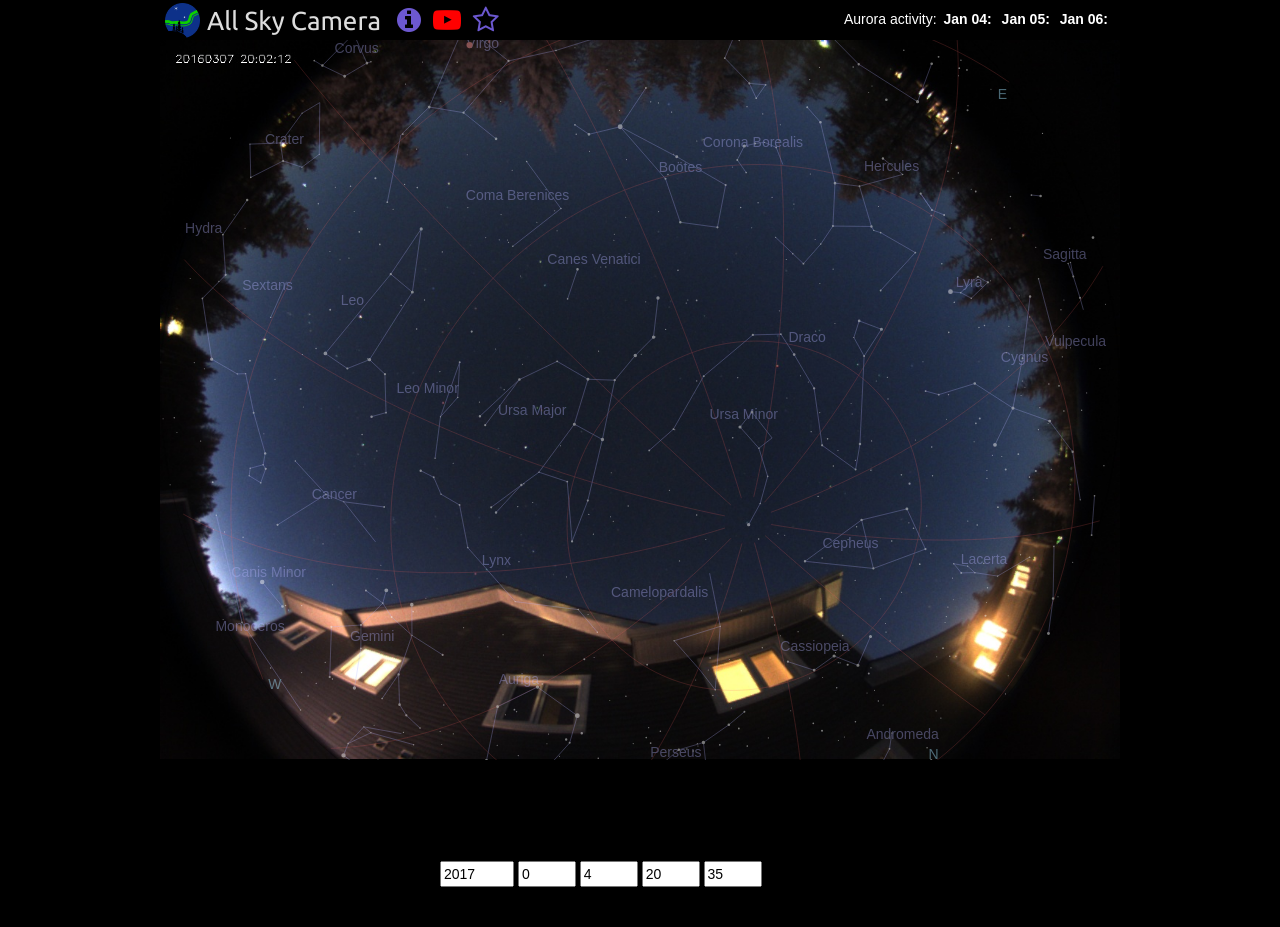
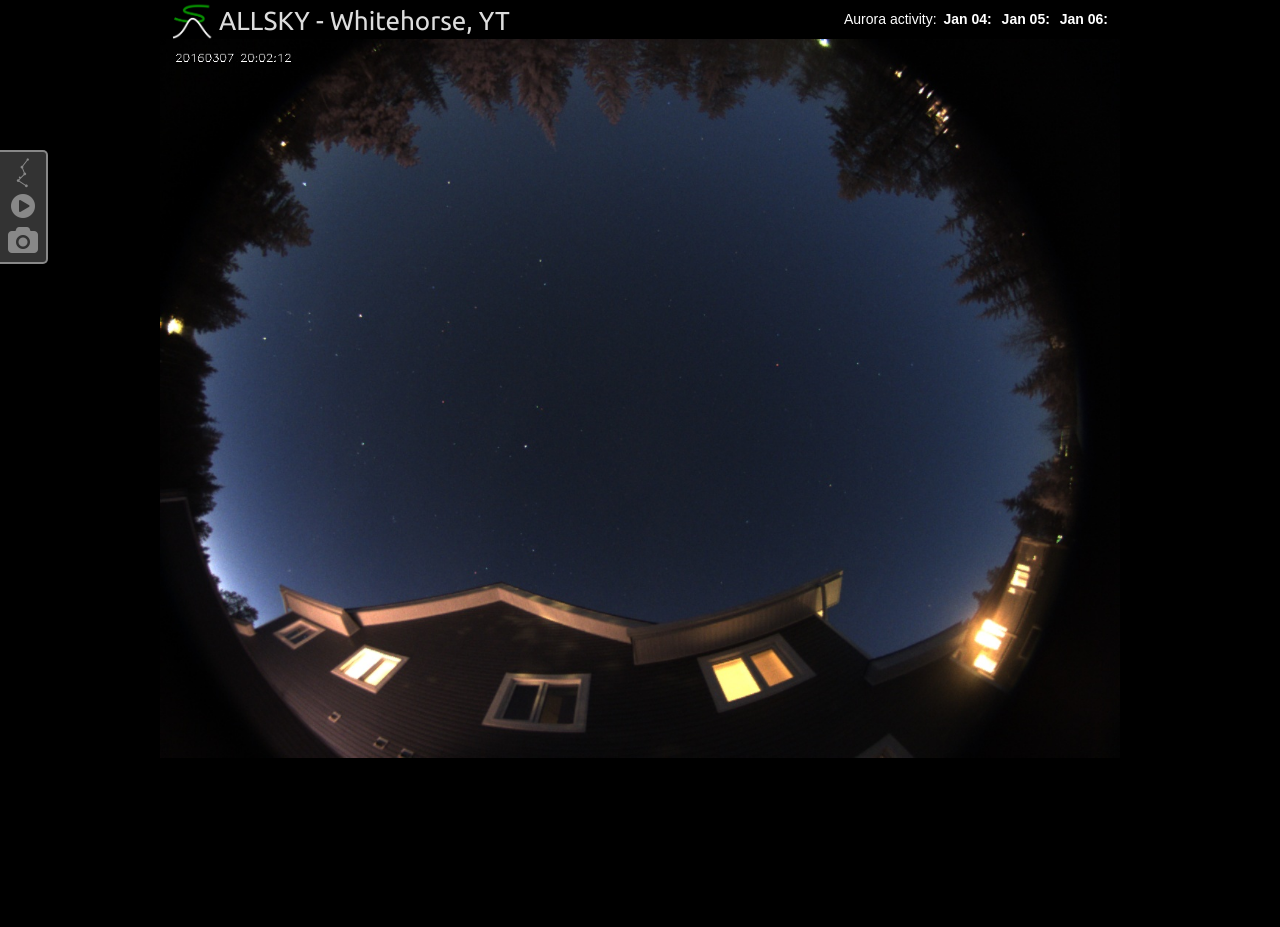
Before and after one commit to AllskyTeam/allsky-website, a PHP site: page / in a window 1280 px wide. Run offline with PHP 8.4, Linux system fonts and the light colour scheme; data that the repository does not hold is empty; some libraries are stand-ins or nearby versions.

Commit message:
ADDED sidebar

```diff
--- /dev/null
+++ b/allsky-font.css
@@ -0,0 +1,29 @@
+@font-face {
+  font-family: 'allsky';
+  src:  url('fonts/allsky.eot?thds7v');
+  src:  url('fonts/allsky.eot?thds7v#iefix') format('embedded-opentype'),
+    url('fonts/allsky.ttf?thds7v') format('truetype'),
+    url('fonts/allsky.woff?thds7v') format('woff'),
+    url('fonts/allsky.svg?thds7v#allsky') format('svg');
+  font-weight: normal;
+  font-style: normal;
+}
+
+[class^="allsky-"], [class*=" allsky-"] {
+  /* use !important to prevent issues with browser extensions that change fonts */
+  font-family: 'allsky' !important;
+  speak: none;
+  font-style: normal;
+  font-weight: normal;
+  font-variant: normal;
+  text-transform: none;
+  line-height: 1;
+
+  /* Better Font Rendering =========== */
+  -webkit-font-smoothing: antialiased;
+  -moz-osx-font-smoothing: grayscale;
+}
+
+.allsky-constellation:before {
+  content: "\e900";
+}
--- a/allsky.css
+++ b/allsky.css
@@ -15,17 +15,17 @@ body {
 	float: left;
 	color: #DDD;
 	font-size: 26px;
-	padding-left: 42px;
+	padding-left: 54px;
     margin-left: 5px;
     margin-top: 2px;
-	background: url('allsky-logo.png') left center;
-	background-size: 35px;
+	background: url('aurora-logo.png') left center;
+	background-size: 57px;
     background-repeat: no-repeat;
     font-family: 'Ubuntu', sans-serif;
     font-weight: 400;
 }
 
-.menu {
+/*.menu {
 	float: left;
 	margin: 6px 5px 5px 12px;
 }
@@ -39,28 +39,57 @@ body {
 .menu i:hover,
 .menu i.active {
 	color: orange;
-}
+}*/
 
 .info {
 	padding: 8px;
 	position: fixed;
 	top: 80px;
-	left: 0px;
-	border-top-right-radius: 5px;
-	border-bottom-right-radius: 5px;
+	right: 0px;
+	border-top-left-radius: 5px;
+	border-bottom-left-radius: 5px;
 	background-color: #333;
 	border: 2px solid #555;
-	border-left: none;
+	border-right: none;
 }
 
 .info ul {
 	list-style: none;
 	padding-left: 10px;
-    	margin-bottom: 0;
+    margin-bottom: 0;
 }
 
 .info ul li i {
 	margin-right: 3px;
+}
+
+#sidebar {
+	position: fixed;
+    left: 0;
+    top: 150px;
+    padding: 0;
+    padding: 5px;
+	border-top-right-radius: 5px;
+	border-bottom-right-radius: 5px;
+	background-color: #333;
+	border: 2px solid #888;
+	border-left: none;
+	z-index: 2;
+}
+
+#sidebar li {
+	list-style: none;
+}
+
+#sidebar li i {
+	cursor: pointer;
+	color: #888;
+	margin: 2px 0;
+}
+
+#sidebar li i:hover,
+#sidebar li i.active {
+	color: orange;
 }
 
 .notification {
@@ -70,14 +99,20 @@ body {
 .date-picker-container{
 	position: fixed;
 	bottom: 0px;
-	width: 400px;
+	width: 450px;
 	left: 50%;
-	margin-left: -200px;
+	margin-left: -225px;
 	margin-bottom: 40px;
 }
 
-input, select {
-	color: black;
+input {
+	color: white;
+    background-color: gray;
+    border: none;
+    border-radius: 4px;
+    padding: 3px;
+    text-align: center;
+    font-weight: bold;
 }
 
 #imageContainer {
--- a/controller.js
+++ b/controller.js
@@ -2,21 +2,16 @@ var app = angular.module('allsky', ['ngLodash']);
 
 $(document).ready(function(){
 
-    $('#overlayBtn').on("click", function(){
-		$('.options').fadeToggle();
-		$('#starmap_container').fadeToggle();
-	});
-
 	$(function(){
-		$('.date-picker').on("change", function(e){
+		$('.date-picker').on("input", function(e){
 
 			if (e.target.value.length < 2){
 				$("#" + e.target.id).val("0" + e.target.value);
 			}
 			var dateString = $('#year').val()  + "-" + $('#month').val() + "-" + $('#day').val() + " " + $('#hour').val() + ":" + $('#minute').val() + "-08:00";
-			console.log(dateString);
+			//console.log(dateString);
 		  if (moment(dateString).isValid())
-			buildOverlay(dateString);
+			buildOverlay({"clock":dateString});
 		  else
 			buildOverlay();
 		});
@@ -25,25 +20,35 @@ $(document).ready(function(){
 	// Init date picker
 	var now = moment();
 	$('#year').val(now.year());
-	$('#month').val(now.month());
-	$('#day').val(now.date());
-	$('#hour').val(now.hour());
-	$('#minute').val(now.minute());
+	$('#month').val(padNumber(now.month() + 1));
+	$('#day').val(padNumber(now.date()));
+	$('#hour').val(padNumber(now.hour()));
+	$('#minute').val(padNumber(now.minute()));
 });
 
-function buildOverlay(_clock){
+$(window).resize(function () {
+	buildOverlay();
+});
+
+function padNumber(n){
+	return n.toString().length < 2 ? "0" + n : n;
+}
+
+function buildOverlay(params){
 	$.ajax({
 		url: "virtualsky.json" + '?_ts=' + new Date().getTime(),
 		cache: false
 	}).done(
 		function (data) {
 			var clock = null;
-			if (_clock) {
+			if (params && params.clock) {
 				clock = moment(_clock);
 			} else {
 				clock = moment();
 			}
 			data.clock = clock.toDate();
+			data.width = window.innerWidth < 960 ? window.innerWidth : 960;
+			data.height = data.width;
 			planetarium = $.virtualsky(data);
 		}
 	);
@@ -79,6 +84,7 @@ function AppCtrl($scope, $timeout, $http, _) {
     var imageName = "image.jpg";
     $scope.imageURL = "loading.jpg";
     $scope.showInfo = false;
+    $scope.showOverlay = false;
     $scope.notification = "";
 
     function getHiddenProp() {
@@ -168,6 +174,12 @@ function AppCtrl($scope, $timeout, $http, _) {
         $scope.showInfo = !$scope.showInfo;
     };
 
+	$scope.toggleOverlay = function () {
+        $scope.showOverlay = !$scope.showOverlay;
+		$('.options').fadeToggle();
+		$('#starmap_container').fadeToggle();
+    };
+
     $scope.getScale = function (index) {
         var scale = {
             0: "Low",
--- a/index.html
+++ b/index.html
@@ -11,6 +11,7 @@
     <link href='https://fonts.googleapis.com/css?family=Ubuntu:400,300' rel='stylesheet' type='text/css'>
     <link rel="stylesheet" type="text/css" href="animate.min.css">
     <link rel="stylesheet" type="text/css" href="allsky.css">
+    <link rel="stylesheet" type="text/css" href="allsky-font.css">
 
     <script src="https://ajax.googleapis.com/ajax/libs/jquery/2.2.0/jquery.min.js"></script>
     <script src="https://maxcdn.bootstrapcdn.com/bootstrap/3.3.6/js/bootstrap.min.js"
@@ -24,12 +25,12 @@
 </head>
 <body ng-app="allsky" ng-controller="AppCtrl">
 	<div class="header">
-		<div class=title>All Sky Camera</div>
-		<div class="menu">
+		<div class=title>ALLSKY - Whitehorse, YT</div>
+		<!--<div class="menu">
 			<i class="fa fa-2x fa-info-circle" title="Information about the camera" ng-click="toggleInfo()" ng-class="{'active': showInfo}"></i>
 			<a href="./videos" title="Archived Videos"><i class="fa fa-2x fa-youtube-play" style="color:red"></i></a>
 			<i class="fa fa-2x fa-star-o" id="overlayBtn"></i>
-		</div>
+		</div> -->
 		<div ng-show="forecast" class="forecast pull-right">
 			<span>Aurora activity: </span>
 			<span class="forecast-day" ng-repeat="(key,val) in forecast">{{key}}:
@@ -38,26 +39,36 @@
 		</div>
 		<div style="clear:both;"></div>
 	</div>
-	<div class="info animated slideInLeft" ng-show="showInfo==true">
+	<div class="info animated slideInRight" ng-show="showInfo==true">
 		<ul>
 			<li><i class="fa fa-fw fa-map"></i>Location: Whitehorse, YT</li>
 			<li><i class="fa fa-fw fa-map-marker"></i>Latitude: 60.71N</li>
 			<li><i class="fa fa-fw fa-map-marker"></i>Longitude: 135.05W</li>
+			<li><i class="fa fa-fw fa-camera"></i>Camera: ASI224MC</li>
+			<li><i class="fa fa-fw fa-gears"></i>Computer: Raspberry Pi 2</li>
+			<li><i class="fa fa-fw fa-user"></i>Owner: Thomas Jacquin</li>
 		</ul>
 	</div>
 	<span class="notification" compile="notification"></span>
-	<div class="options">
+
+	<ul id="sidebar" class="animated slideInLeft">
+		<li><i class="fa fa-2x fa-fw allsky-constellation" id="overlayBtn" title="Show constellations overlay" ng-click="toggleOverlay()" ng-class="{'active': showOverlay}"></i></li>
+		<li><a href="./videos" title="Archived Videos"><i class="fa fa-2x fa-fw fa-play-circle"></i></a></li>
+		<li><i class="fa fa-2x fa-fw fa-camera" title="Information about the camera" ng-click="toggleInfo()" ng-class="{'active': showInfo}" style="margin-top: 5px"></i></li>
+	</ul>
+
+	<div class="options" ng-show="showOverlay==true">
 		<div class="date-picker-container">
-			<input type="number" id="year" class="date-picker" min="0" max="9999">
-			<input type="number" id="month" class="date-picker" min="1" max="12">
-			<input type="number" id="day" class="date-picker" min="1" max="31">
-			<input type="number" id="hour" class="date-picker" min="0" max="23">
-			<input type="number" id="minute" class="date-picker" min="0" max="59">
+			Date <input type="number" id="year" class="date-picker" min="0" max="9999" style="width:70px"> /
+			<input type="number" id="month" class="date-picker" min="1" max="12" style="width:50px"> /
+			<input type="number" id="day" class="date-picker" min="1" max="31" style="margin-right: 10px; width:50px">
+			Time <input type="number" id="hour" class="date-picker" min="0" max="23" style="width:50px"> :
+			<input type="number" id="minute" class="date-picker" min="0" max="59" style="width:50px">
 		</div>
 	</div>
 
 	<div id="imageContainer">
-		<div id="starmap_container">
+		<div id="starmap_container" ng-show="showOverlay==true">
 			<div id="starmap"></div>
 		</div>
 		<img id="current" class="current" src="image.jpg">
```
Also changed, not shown: allsky-logo.png (deleted), aurora-logo.png (added), aurora-snap.jpg (deleted), fonts/allsky.ttf (added), fonts/allsky.woff (added), loading.jpg (deleted), 2 other files.
